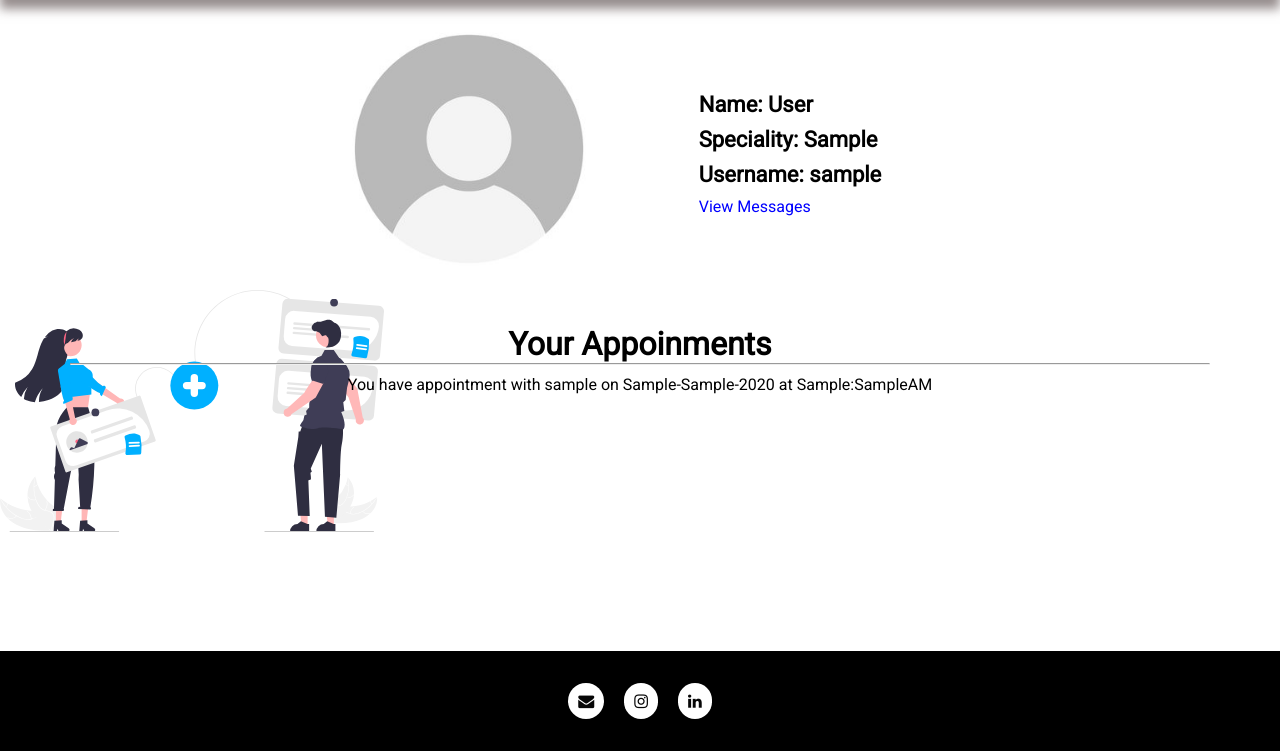
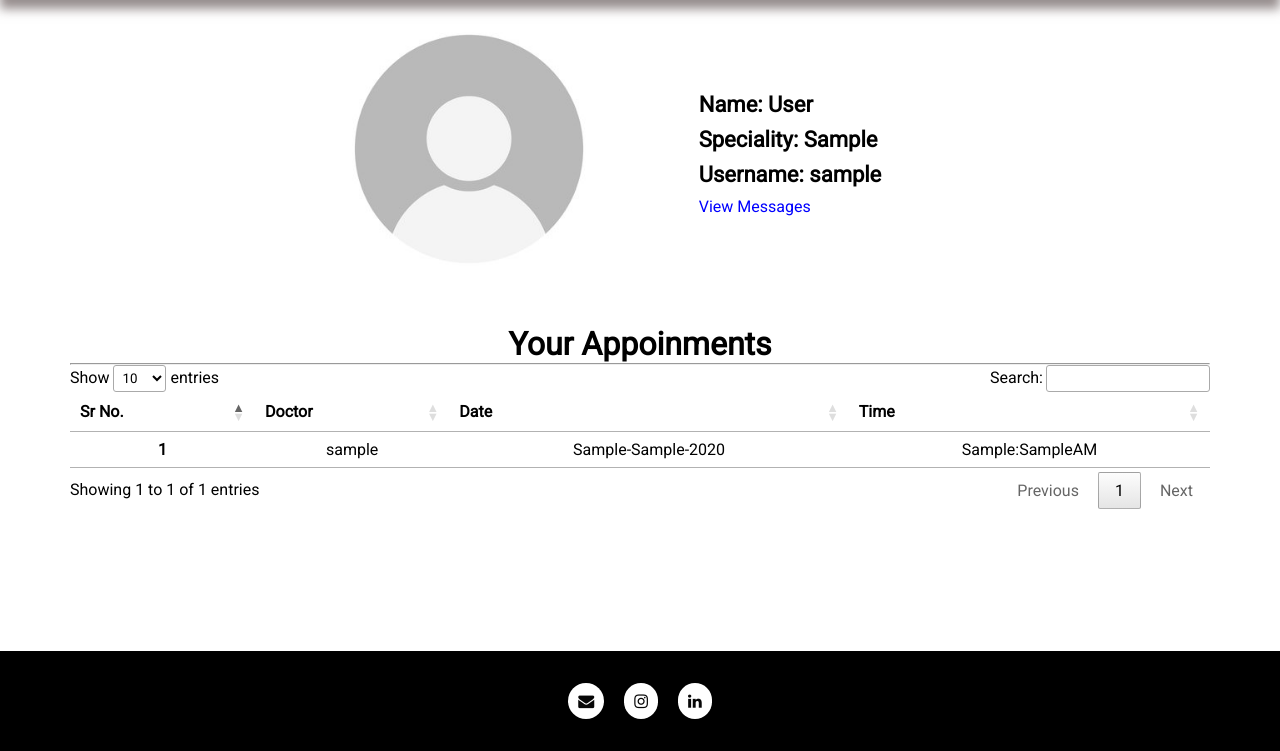
Before and after one commit to rashid642/iHealth, a PHP site: page /iHealth/drdashboard.php in a window 1280 px wide. Shown: the part 60-811 px from the top of the page. Run offline with PHP 8.4, Linux system fonts and the light colour scheme; the visitor is signed in with stand-in values (Sample User, id 1); tables that the repository leaves empty or names only in its code hold one stand-in row (values such as "Sample post"); some libraries are stand-ins or nearby versions; some web fonts are replaced.

Commit message:
added table in dr dash board

```diff
--- a/drdashboard.php
+++ b/drdashboard.php
@@ -18,6 +18,7 @@ if(!isset($_SESSION['drloggedin']) && $_SESSION['drloggedin']!=true){
     <link rel="stylesheet" href="https://cdnjs.cloudflare.com/ajax/libs/font-awesome/4.7.0/css/font-awesome.min.css">
     <link rel="stylesheet" href="partials/footer.css">
     <link rel="stylesheet" href="partials/navbar.css">
+    <link rel="stylesheet" href="//cdn.datatables.net/1.10.25/css/jquery.dataTables.min.css">
     <title><?php echo $_SESSION['username']?></title>
     <style>
         .container{
@@ -55,11 +56,14 @@ if(!isset($_SESSION['drloggedin']) && $_SESSION['drloggedin']!=true){
             color: blue;
             margin: 10px;
         }
+        footer{
+            width: 100%;
+        }
     </style>
 </head>
 <body>
 <?php require 'partials/navbar.php'?>
-<img id="image" src="images/collaborate.svg">
+<!-- <img id="image" src="images/collaborate.svg"> -->
     <div class="content">
         <div class="container">
         <img src="images/dpicon.jpg">
@@ -77,18 +81,58 @@ if(!isset($_SESSION['drloggedin']) && $_SESSION['drloggedin']!=true){
             <h1>Your Appoinments</h1>
             <hr>
             <?php
-                $sql="SELECT * FROM `appointments` WHERE `drusername` LIKE '".$detail['drusername']."'";
-                $result=mysqli_query($conn,$sql);
-                $num=mysqli_num_rows($result);
-                while($row=mySqli_fetch_assoc($result)){
-                        echo '<div class="appointmentList">You have appointment with '.$row["username"].' on '.$row["day"].'-'.$row["month"].'-'.$row["year"].' at '.$row["hour"].':'.$row["min"].'AM</div>';
-                }
-                if($num==0){
-                    echo '<div class="appointmentList">You have no Appointments</div>';
-                }
+                // $sql="SELECT * FROM `appointments` WHERE `drusername` LIKE '".$detail['drusername']."'";
+                // $result=mysqli_query($conn,$sql);
+                // $num=mysqli_num_rows($result);
+                // while($row=mySqli_fetch_assoc($result)){
+                //         echo '<div class="appointmentList">You have appointment with '.$row["username"].' on '.$row["day"].'-'.$row["month"].'-'.$row["year"].' at '.$row["hour"].':'.$row["min"].'AM</div>';
+                // }
+                // if($num==0){
+                //     echo '<div class="appointmentList">You have no Appointments</div>';
+                // }
             ?>
+            <table class="table" id="myTable">
+            <thead>
+                <tr>
+                    <th scope="col">Sr No.</th>
+                    <th scope="col">Doctor</th>
+                    <th scope="col">Date</th>
+                    <th scope="col">Time</th>
+                </tr>
+            </thead>
+            <tbody>
+                <?php
+                    $sql="SELECT * FROM `appointments` WHERE `drusername` LIKE '".$detail['drusername']."'";
+                    $sno = 0;
+                    $resultRow = mysqli_query($conn, $sql);
+                    while($row = mysqli_fetch_assoc($resultRow)){
+                    $sno = $sno + 1;
+                    echo ' <tr>
+                    <th scope="row">'.$sno.'</th>
+                    <td>'.$row["username"].'</td>
+                    <td>'.$row["day"].'-'.$row["month"].'-'.$row["year"].'</td>
+                    <td>'.$row["hour"].':'.$row["min"].'AM</td>
+                    </tr>';
+                    }
+                ?>
+            </tbody>
+        </table>
         </div>
-
+        <script src="https://code.jquery.com/jquery-3.6.0.js" integrity="sha256-H+K7U5CnXl1h5ywQfKtSj8PCmoN9aaq30gDh27Xc0jk=" crossorigin="anonymous"></script>
+        <script src="//cdn.datatables.net/1.10.25/js/jquery.dataTables.min.js"></script>
+        <script>
+            $(document).ready( function () {
+                $('#myTable').DataTable();
+            } );
+        </script>
+        <script>
+            let edits=document.getElementsByClassName('edit');
+            Array.from(edits).forEach(element=>{
+                element.addEventListener("click",(e)=>{
+                    console.log("edit",e.target);
+                })
+            })
+    </script>
         <?php require 'partials/footer.html'?>
     </div>
 </body>
```
